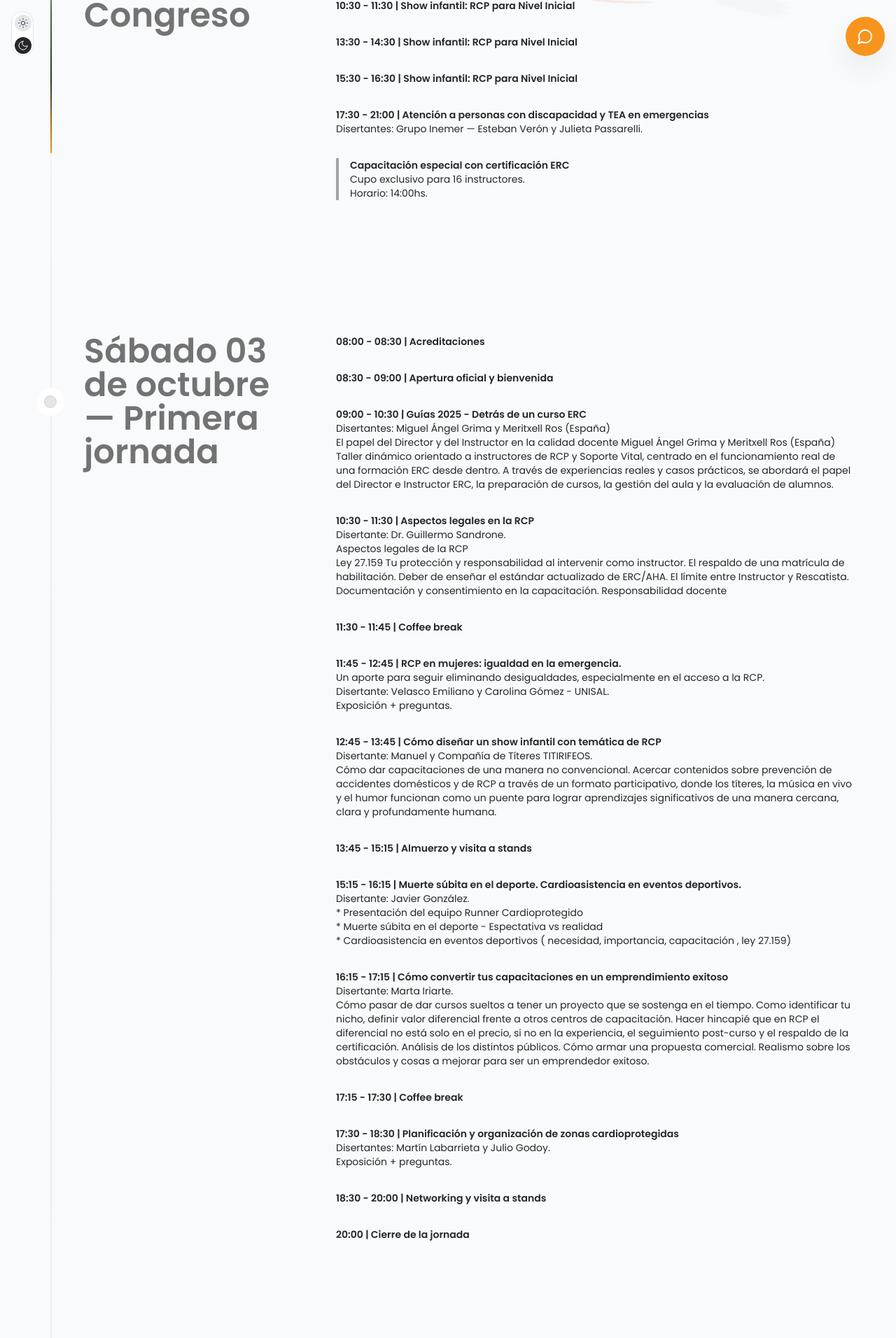
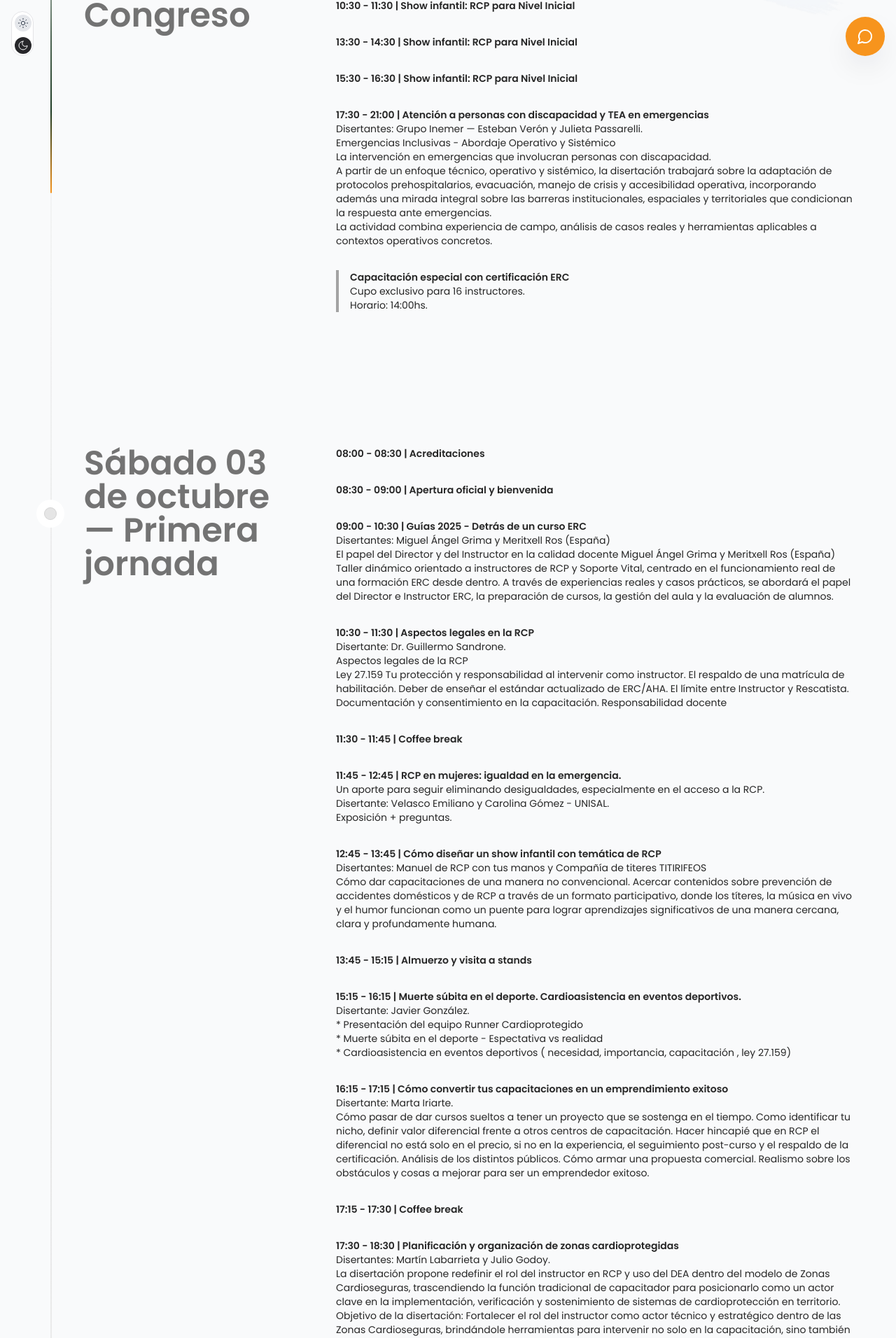
Before and after one commit to frandepe/congreso2025, a React (Vite) app: page /programa in a window 1280 px wide. Shown: the part 704-2616 px from the top of the page at 70% size. Built offline with nearby package versions, Linux system fonts and the light colour scheme; no server answers.

Commit message:
modificacion progrmaa

```diff
--- a/src/components/SpeakersTimeline/SpeakersTimeline.tsx
+++ b/src/components/SpeakersTimeline/SpeakersTimeline.tsx
@@ -52,6 +52,17 @@ export function SpeakersTimeline() {
             </strong>
             <br />
             Disertantes: Grupo Inemer — Esteban Verón y Julieta Passarelli.
+            <br />
+            Emergencias Inclusivas - Abordaje Operativo y Sistémico <br />
+            La intervención en emergencias que involucran personas con
+            discapacidad. <br /> A partir de un enfoque técnico, operativo y
+            sistémico, la disertación trabajará sobre la adaptación de
+            protocolos prehospitalarios, evacuación, manejo de crisis y
+            accesibilidad operativa, incorporando además una mirada integral
+            sobre las barreras institucionales, espaciales y territoriales que
+            condicionan la respuesta ante emergencias. <br />
+            La actividad combina experiencia de campo, análisis de casos reales
+            y herramientas aplicables a contextos operativos concretos.
           </p>
 
           <div className="border-l-4 border-neutral-400 pl-4 mb-8">
@@ -129,7 +140,8 @@ export function SpeakersTimeline() {
               12:45 - 13:45 | Cómo diseñar un show infantil con temática de RCP
             </strong>
             <br />
-            Disertante: Manuel y Compañía de Títeres TITIRIFEOS.
+            Disertantes: Manuel de RCP con tus manos y Compañía de titeres
+            TITIRIFEOS
             <br />
             Cómo dar capacitaciones de una manera no convencional. Acercar
             contenidos sobre prevención de accidentes domésticos y de RCP a
@@ -187,7 +199,16 @@ export function SpeakersTimeline() {
             <br />
             Disertantes: Martín Labarrieta y Julio Godoy.
             <br />
-            Exposición + preguntas.
+            La disertación propone redefinir el rol del instructor en RCP y uso
+            del DEA dentro del modelo de Zonas Cardioseguras, trascendiendo la
+            función tradicional de capacitador para posicionarlo como un actor
+            clave en la implementación, verificación y sostenimiento de sistemas
+            de cardioprotección en territorio. <br />
+            Objetivo de la disertación: Fortalecer el rol del instructor como
+            actor técnico y estratégico dentro de las Zonas Cardioseguras,
+            brindándole herramientas para intervenir no solo en la capacitación,
+            sino también en la evaluación, control y mejora de los sistemas de
+            respuesta ante emergencias cardíacas.
           </p>
 
           <p className={itemClass}>
@@ -242,7 +263,15 @@ export function SpeakersTimeline() {
             <br />
             Disertantes: Grupo Inemer — Esteban Verón y Julieta Passarelli.
             <br />
-            Exposición + preguntas.
+            Protocolos de Emergencia en Personas con Discapacidad: Adaptación
+            Operativa, Toma de Decisiones y Sistemas de Respuesta. <br />
+            Criterios de intervención prehospitalaria en situaciones que
+            involucren personas con discapacidad, abordando la brecha existente
+            entre los protocolos técnicos y su aplicación real en territorio.{" "}
+            <br /> Se trabajará sobre evaluación de escena, toma de decisiones
+            bajo presión, adaptación operativa de protocolos y articulación del
+            sistema de respuesta, integrando además un rol play práctico
+            orientado al instructorado inclusivo.
           </p>
 
           <p className={itemClass}>
```
Also changed, not shown: 1 other file (tests, documents, lock files or other folders).
